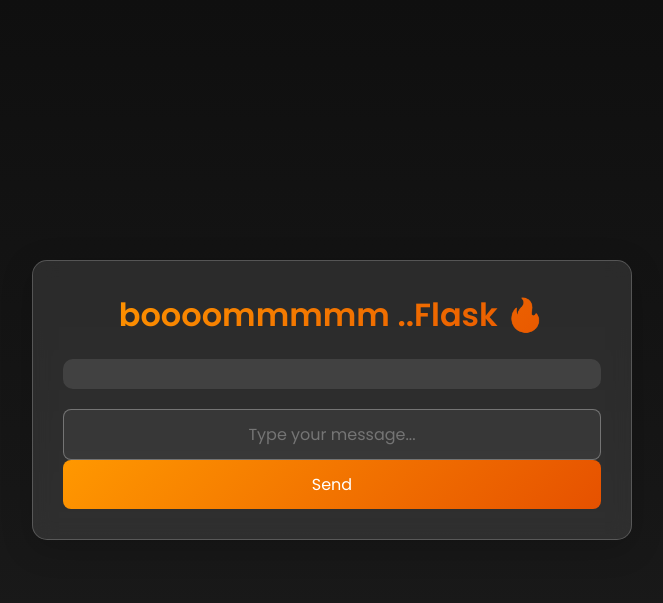
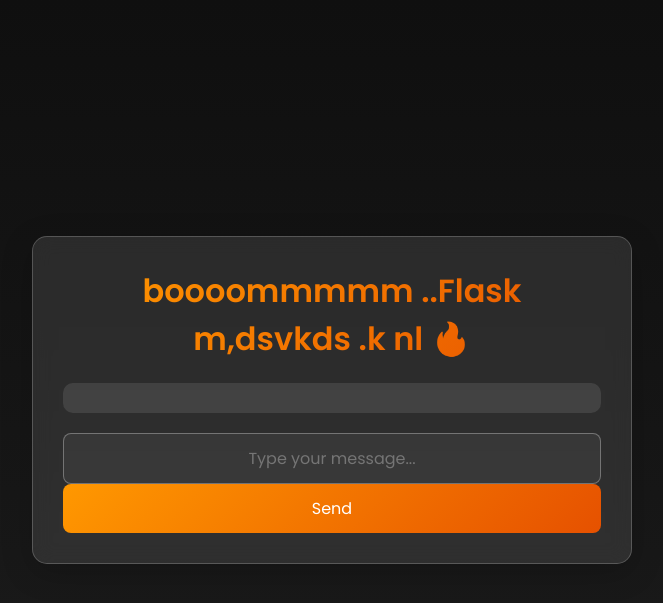
Before and after one commit to VIKASH1596KUMARKHARWAR/two-tier-for-jenkins, a Flask app: page / in a window 1280 px wide. Shown: the top 603 px of the page, without its empty margins (308-971 px from the left). Run offline with Flask 2, Linux system fonts and the light colour scheme; data that the repository does not hold is empty; some libraries are stand-ins or nearby versions.

Commit message:
Update index.html

```diff
--- a/templates/index.html
+++ b/templates/index.html
@@ -131,7 +131,7 @@
 
 <body>
     <div class="container">
-        <h1> boooommmmm ..Flask 🔥</h1>
+        <h1> boooommmmm ..Flask m,dsvkds .k nl 🔥</h1>
 
         <div class="messages">
             {% for message in messages %}
```
